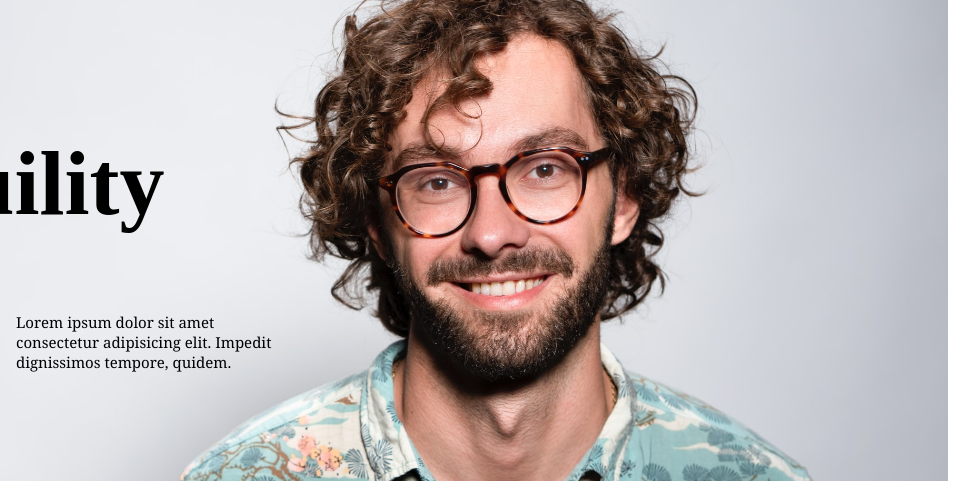
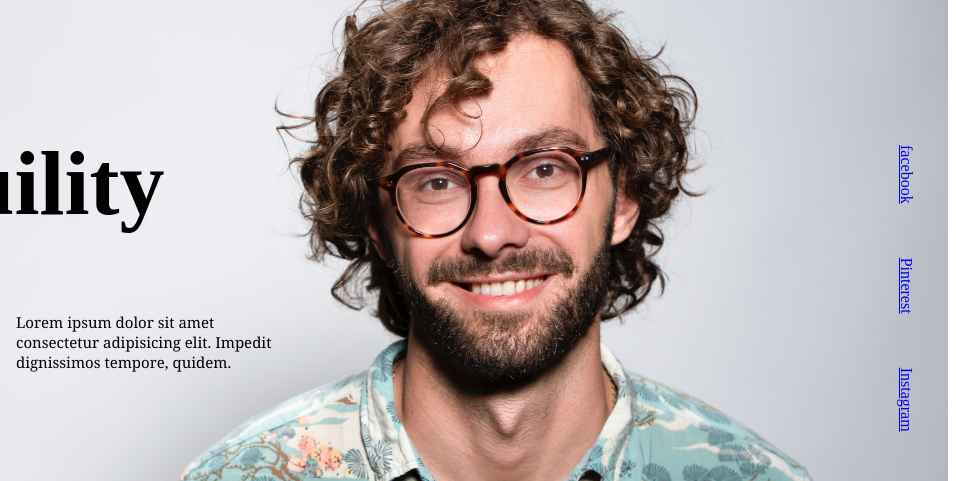
Before and after one commit to Ismail-Garba/Landing-Page, a plain HTML site: page index.html in a window 1280 px wide. Shown: the part 112-593 px from the top of the page, 324-1280 px from the left. Drawn offline with nearby package versions, Linux system fonts and the light colour scheme; files whose address does not match are found by name.

Commit message:
index.html

```diff
--- a/index.html
+++ b/index.html
@@ -61,6 +61,15 @@
             </div>
 
           </div>
+          <div class="grid-50">
+            <aside>
+              <ul>
+                <li><a href="#">facebook</a></li>
+                <li><a href="#">Pinterest</a></li>
+                <li><a href="#">Instagram</a></li>
+              </ul>
+            </aside>
+          </div>
         </div>
       </section>
 
--- a/style.css
+++ b/style.css
@@ -88,3 +88,14 @@ div#parent section .links{
 div#parent section .links .lab.la-youtube{
 color:red;
 }
+div#parent section aside{
+    transform-origin: right;
+    transform: rotate(90deg);
+    position:relative;
+    top:600px;
+}
+div#parent section aside ul li{
+    display:inline-block;
+    margin-left:-50px;
+    margin-right:100px;
+    }
```
